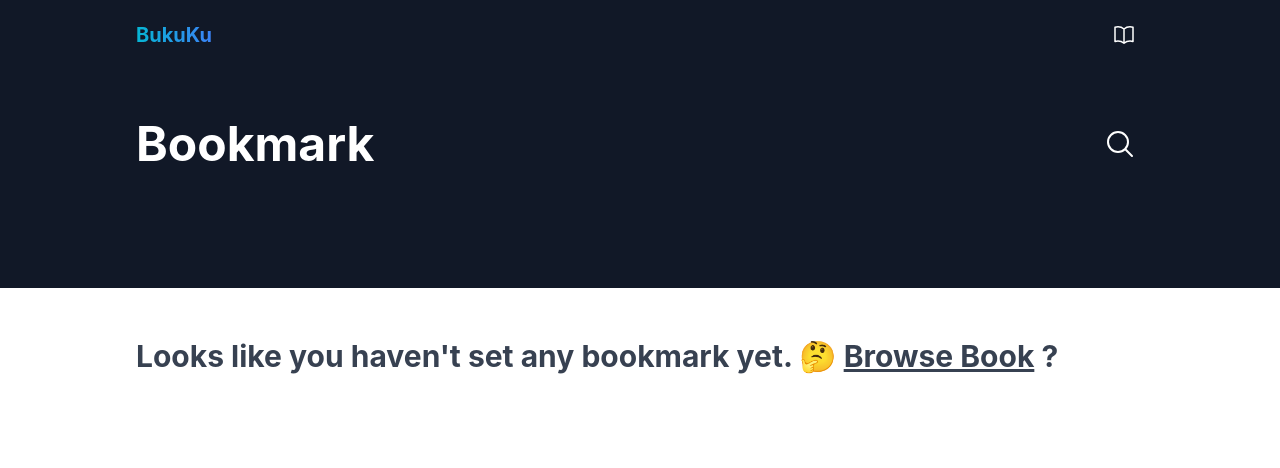
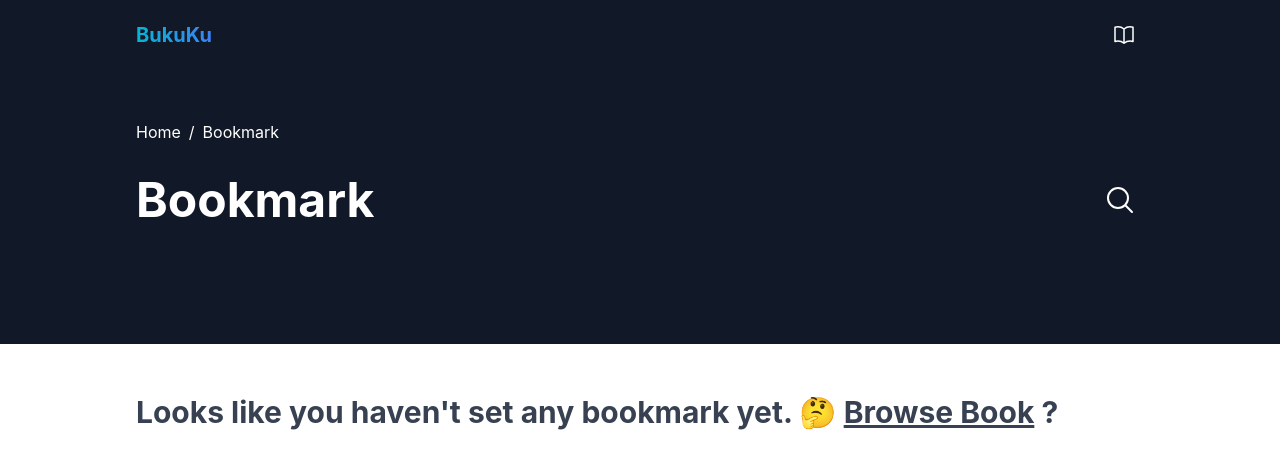
Before and after one commit to naofalleoagusta/BukuKu, a React (Vite) app: page /bookmark in a window 1280 px wide. Shown: the top 468 px of the page. Built offline with nearby package versions, Linux system fonts and the light colour scheme; a web font is replaced by a local one.

Commit message:
adjust scrollbar and add breadcrumb

```diff
--- a/src/assets/style/index.css
+++ b/src/assets/style/index.css
@@ -4,6 +4,30 @@
 
 :root {
   font-family: "Inter", -apple-system, Helvetica, Arial, sans-serif;
+}
+
+/* ===== Scrollbar CSS ===== */
+/* Firefox */
+* {
+  scrollbar-width: thin;
+  scrollbar-color: #475569 #9ca3af;
+}
+
+/* Chrome, Edge, and Safari */
+*::-webkit-scrollbar {
+  width: 10px;
+  height: 10px;
+}
+
+*::-webkit-scrollbar-track {
+  background: #9ca3af;
+  border-radius: 10px;
+}
+
+*::-webkit-scrollbar-thumb {
+  background-color: #475569;
+  border-radius: 10px;
+  border: 0px solid #ffffff;
 }
 
 @layer base {
--- a/src/components/pages/bookmark/index.tsx
+++ b/src/components/pages/bookmark/index.tsx
@@ -12,7 +12,21 @@ const BookmarkPage = () => {
   const handleChangeQuery = (param: string) => setQuery(param);
   return (
     <>
-      <SearchBanner handleChangeQuery={handleChangeQuery} query={query} title="Bookmark" />
+      <SearchBanner
+        handleChangeQuery={handleChangeQuery}
+        query={query}
+        title="Bookmark"
+        breadcrumbs={[
+          {
+            text: "Home",
+            path: "/",
+          },
+          {
+            text: "Bookmark",
+            path: "",
+          },
+        ]}
+      />
       <BookmarkList query={query.toLowerCase()} />
     </>
   );
--- a/src/components/pages/category/components/Banner/index.tsx
+++ b/src/components/pages/category/components/Banner/index.tsx
@@ -29,6 +29,16 @@ const Banner = ({ query, handleChangeQuery }: BannerProps) => {
       handleChangeQuery={handleChangeQuery}
       loading={!categories}
       error={error}
+      breadcrumbs={[
+        {
+          text: "Home",
+          path: `/`,
+        },
+        {
+          text: category?.name || "Category",
+          path: "",
+        },
+      ]}
     />
   );
 };
--- /dev/null
+++ b/src/components/ui_palette/Breadcrumb/index.tsx
@@ -0,0 +1,22 @@
+import { Link } from "react-router-dom";
+
+export type BreadcrumbProps = {
+  breadcrumbs: { text: string; path: string }[];
+};
+
+const Breadcrumb = ({ breadcrumbs }: BreadcrumbProps) => {
+  return (
+    <div className="flex gap-2 text-white text-sm sm:text-base mb-8 font-">
+      {breadcrumbs.map((breadcrumb, idx) => (
+        <>
+          <span key={idx} className="hover:underline">
+            <Link to={breadcrumb.path}>{breadcrumb.text}</Link>
+          </span>
+          {idx < breadcrumbs.length - 1 && <span>/</span>}
+        </>
+      ))}
+    </div>
+  );
+};
+
+export default Breadcrumb;
--- a/src/components/ui_palette/DialogBook/index.tsx
+++ b/src/components/ui_palette/DialogBook/index.tsx
@@ -10,12 +10,14 @@ const DialogBook = () => {
       handleClose={toggleDialogBook}
       body={
         !!dialogBook && (
-          <div className={cx("grid md:grid-cols-2", "gap-6", "overflow-auto")}>
+          <div className={cx("grid md:grid-cols-2", "gap-6", "overflow-auto", "h-full")}>
             <div>
               <Image
                 src={dialogBook.cover_url}
                 placeholderSrc={dialogBook.cover_url}
                 effect="black-and-white"
+                className="w-full"
+                wrapperClassName="w-full"
               />
             </div>
             <div className="flex flex-col gap-1 h-full">
--- a/src/components/ui_palette/RouterProvider/index.tsx
+++ b/src/components/ui_palette/RouterProvider/index.tsx
@@ -5,12 +5,14 @@ import { cx } from "class-variance-authority";
 import Layout from "../Layout";
 import Section from "../Section";
 import Skeleton from "../Skeleton";
+import ScrollToTop from "../ScrollToTop";
 
 import routers from "@/router";
 
 const RouterProvider = () => {
   return (
     <BrowserRouter>
+      <ScrollToTop />
       <Routes>
         <Route path="/" element={<Layout />}>
           {routers.map((dtRoute, idx) => {
--- /dev/null
+++ b/src/components/ui_palette/ScrollToTop/index.tsx
@@ -0,0 +1,16 @@
+import { useEffect } from "react";
+import { useLocation } from "react-router-dom";
+
+export default function ScrollToTop() {
+  const { pathname } = useLocation();
+
+  useEffect(() => {
+    document.documentElement.scrollTo({
+      top: 0,
+      left: 0,
+      behavior: "smooth",
+    });
+  }, [pathname]);
+
+  return null;
+}
--- a/src/components/ui_palette/SearchBanner/index.tsx
+++ b/src/components/ui_palette/SearchBanner/index.tsx
@@ -1,6 +1,5 @@
 import { cx } from "class-variance-authority";
 import { ChangeEvent, useEffect, useRef, useState } from "react";
-
 import {
   XMarkIcon as Close,
   MagnifyingGlassIcon as MagnifyingGlass,
@@ -9,6 +8,7 @@ import {
 import Button from "../Button";
 import Section from "../Section";
 import Skeleton from "../Skeleton";
+import Breadcrumb, { BreadcrumbProps } from "../Breadcrumb";
 
 const iconStyle = cx(
   "text-white group-hover:text-gray-700",
@@ -23,9 +23,16 @@ type SearchBannerProps = {
   handleChangeQuery: (param: string) => void;
   loading?: boolean;
   error?: unknown;
-};
+} & BreadcrumbProps;
 
-const SearchBanner = ({ title, query, handleChangeQuery, loading, error }: SearchBannerProps) => {
+const SearchBanner = ({
+  title,
+  query,
+  handleChangeQuery,
+  loading,
+  error,
+  breadcrumbs,
+}: SearchBannerProps) => {
   const inputEl = useRef<HTMLInputElement>(null);
   const [showInput, setShowInput] = useState(false);
   const [isTransition, setIsTransition] = useState(false);
@@ -72,6 +79,7 @@ const SearchBanner = ({ title, query, handleChangeQuery, loading, error }: Searc
 
   return (
     <Section isBanner>
+      <Breadcrumb breadcrumbs={breadcrumbs} />
       <div className="flex items-center gap-2">
         <div className="grow flex items-center">
           <h1
```
